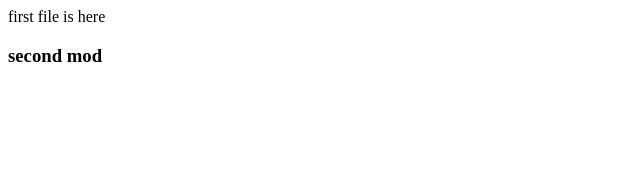
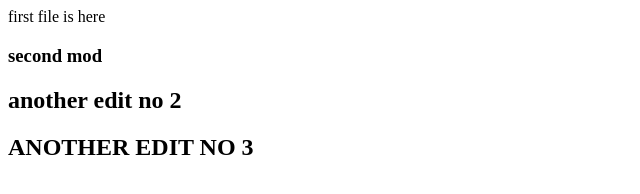
Before and after one commit to caroyl2320/repo3, a plain HTML site: page index.html in a window 1280 px wide. Shown: the whole page, without its empty margins (0-640 px from the left). Drawn offline with Linux system fonts and the light colour scheme.

Commit message:
comit all files

```diff
--- a/index.html
+++ b/index.html
@@ -1,2 +1,4 @@
 <h>first file is here </h2>
 <h3> second mod </h3>
+<h2> another edit no 2 </h2>
+<h2> ANOTHER EDIT NO 3 </h2>
```
